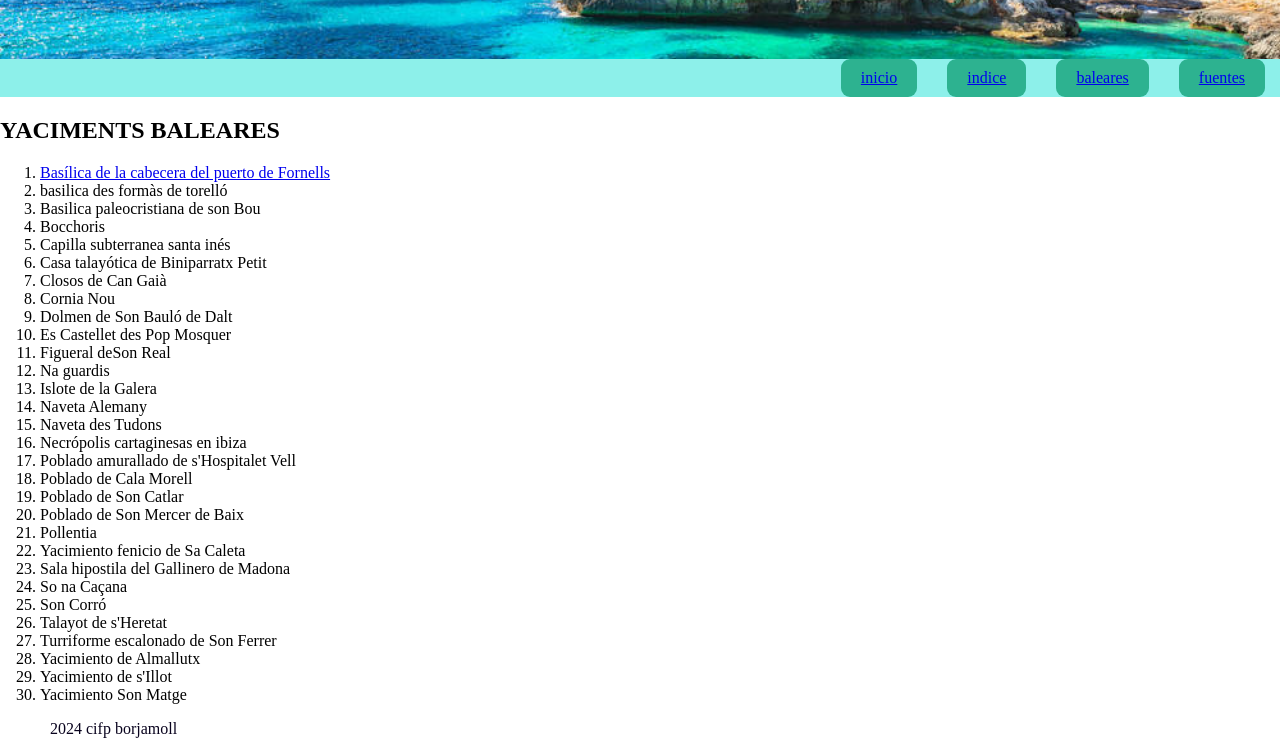
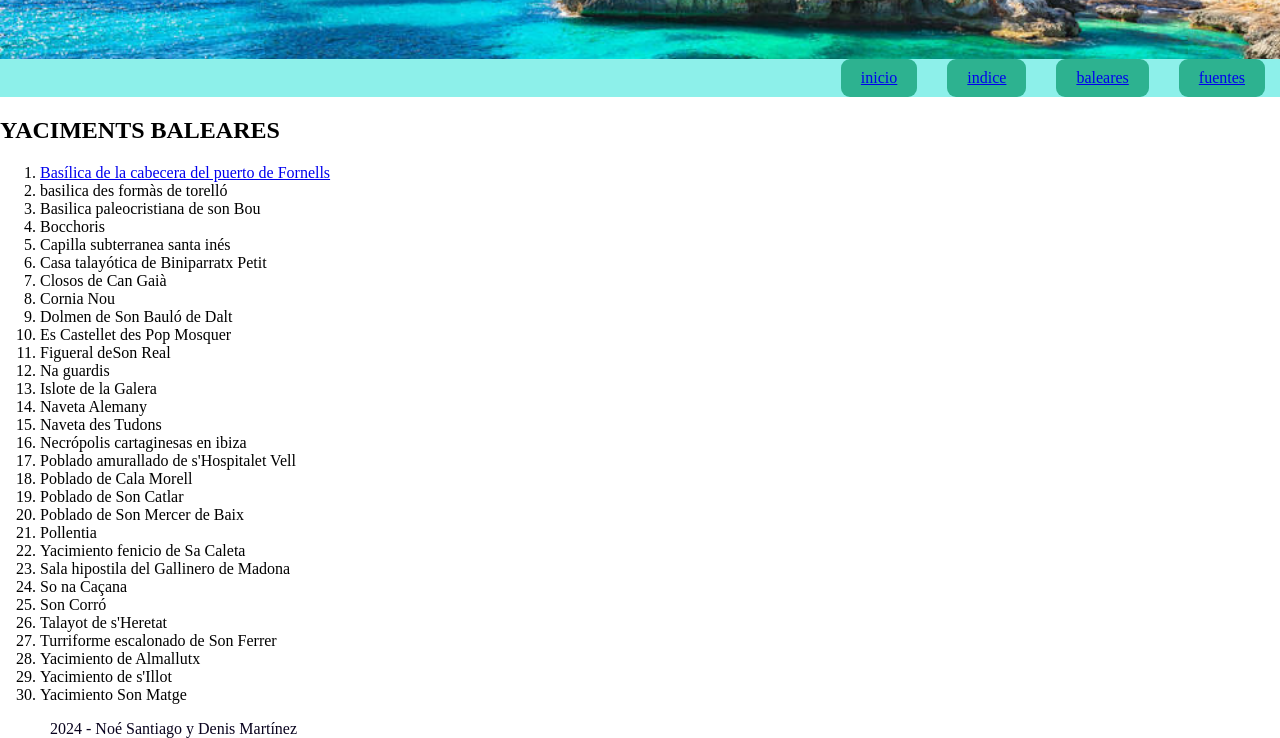
Before and after one commit to santi2323/lenguage-de-marcas, a plain HTML site: page indice.html in a window 1280 px wide. Shown: the part 101-839 px from the top of the page. Drawn offline with Linux system fonts and the light colour scheme.

Commit message:
indice.html

```diff
--- a/indice.html
+++ b/indice.html
@@ -67,6 +67,6 @@
 
   </main>
 
-    <footer> 2024 cifp borjamoll </footer>
+    <footer> 2024 - Noé Santiago y Denis Martínez</footer>
 </body>
 </html>
```
